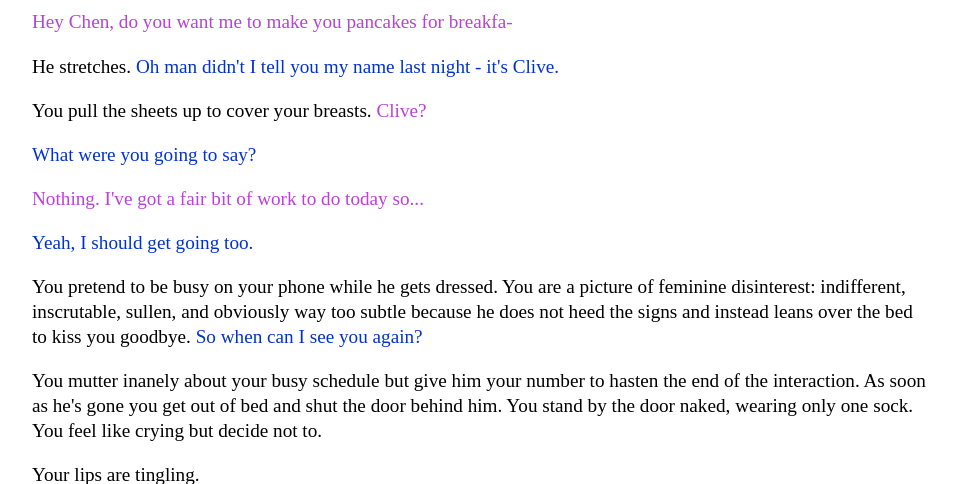
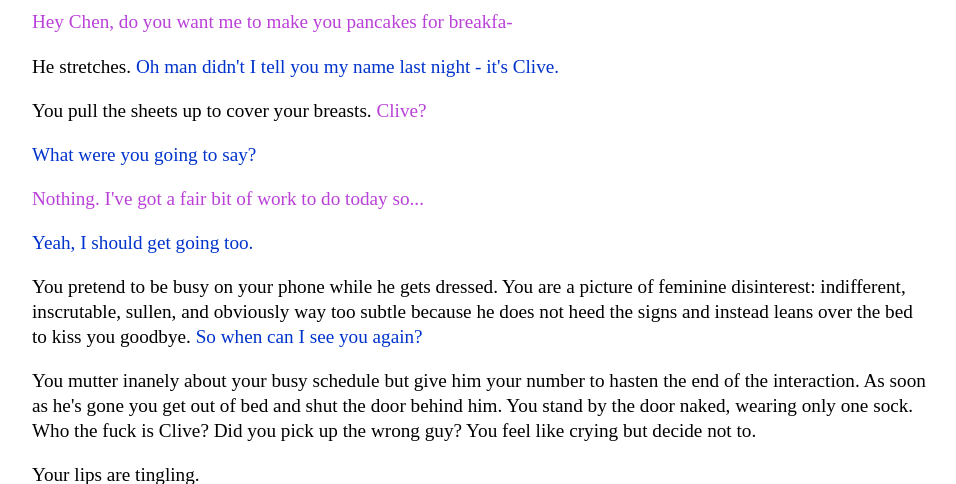
Before and after one commit to Pinelife/pinelife.github.io, a Jekyll site: the page Hellhole/Room6.html, which Jekyll copies as it is, in a window 1280 px wide and 900 px high, scrolled down 3253 px, cut to the strip 0-484 px from the top of the window. Shown: the whole strip, without its empty margins (160-1116 px from the left). Built offline with Jekyll 4.4.1, drawn with Linux system fonts in a browser that asks for light colours.

Commit message:
Update Room6.html

```diff
--- a/Hellhole/Room6.html
+++ b/Hellhole/Room6.html
@@ -231,7 +231,7 @@ So when can I see you again?
 </span></p>
 <p>You mutter inanely about your busy schedule but give him your number to hasten the end of the interaction.
 As soon as he's gone you get out of bed and shut the door behind him.
-You stand by the door naked, wearing only one sock. You feel like crying but decide not to.
+You stand by the door naked, wearing only one sock. Who the fuck is Clive? Did you pick up the wrong guy? You feel like crying but decide not to.
 </p>
 <p>Your lips are tingling.</p>
 
```
